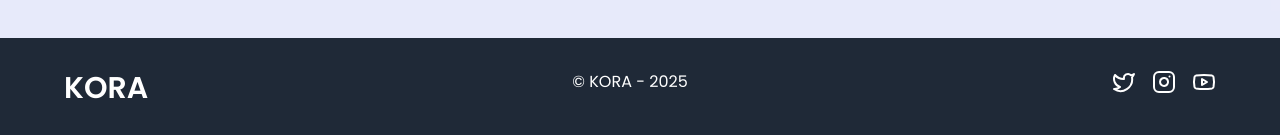
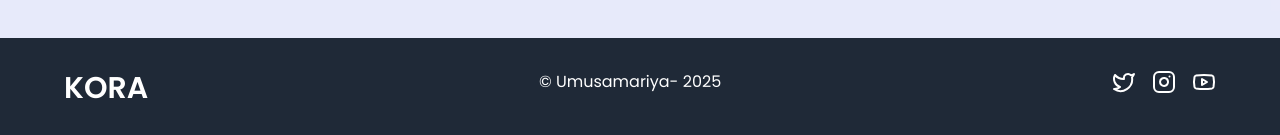
Before and after one commit to I-A-NextGen/kora_fn, a Next.js app: page / in a window 1280 px wide. Shown: the part 3800-3935 px from the top of the page. Built offline with nearby package versions, Linux system fonts and the light colour scheme.

Commit message:
fix(Footer, Dashboard): update copyright name to Umusamariya

```diff
--- a/src/app/(dashboard)/client/dashboard/page.tsx
+++ b/src/app/(dashboard)/client/dashboard/page.tsx
@@ -77,7 +77,7 @@ const page = () => {
       <div className="relative flex h-44 w-full flex-col justify-between overflow-hidden rounded-2xl bg-primary bg-gradient-to-br px-6 py-7 text-white shadow-lg md:h-48 md:px-10 md:shadow-2xl">
         <div className="absolute -bottom-20 -left-8 z-10 size-60 rounded-full bg-blue-400/15 md:size-72" />
         <div className="z-20 mt-1">
-          <p className="text-[.83rem] md:text-base">Become a KORA Member</p>
+          <p className="text-[.83rem] md:text-base">Become a UmusamariyaMember</p>
           <p className="-mt-1 text-[1.1rem] font-medium tracking-tight md:mt-2 md:text-[1.6rem]">
             Join Our whatsapp Community
           </p>
--- a/src/app/(home)/_components/Footer.tsx
+++ b/src/app/(home)/_components/Footer.tsx
@@ -5,7 +5,7 @@ const Footer = () => {
   return (
     <footer className='p-8 md:px-16 flex justify-between text-white bg-gray-800'>
       <h3>KORA</h3>
-      <p>© KORA - 2025</p>
+      <p>© Umusamariya- 2025</p>
       <div className='flex flex-row gap-4'>
         <Twitter/>
         <Instagram/>
```
